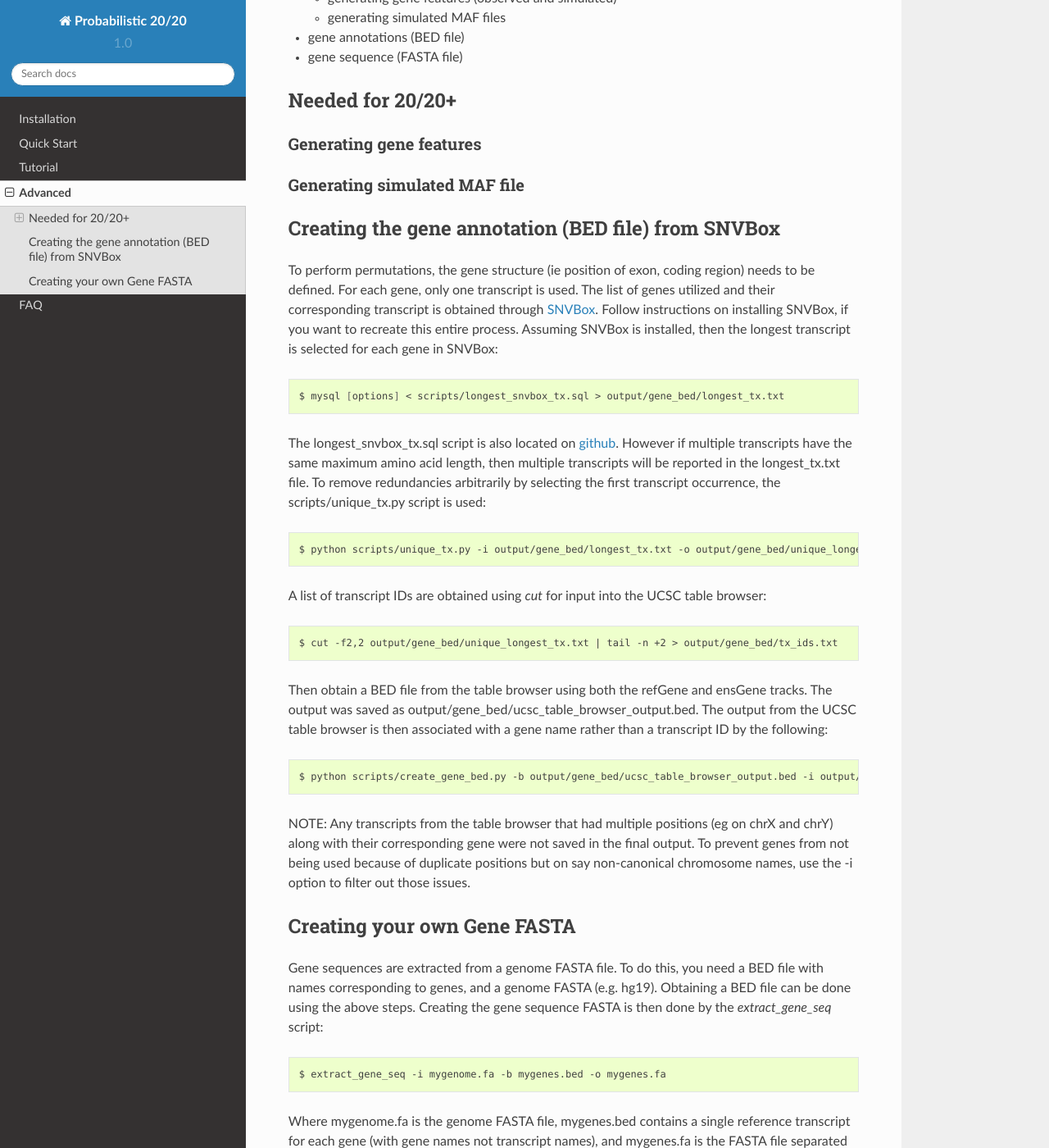
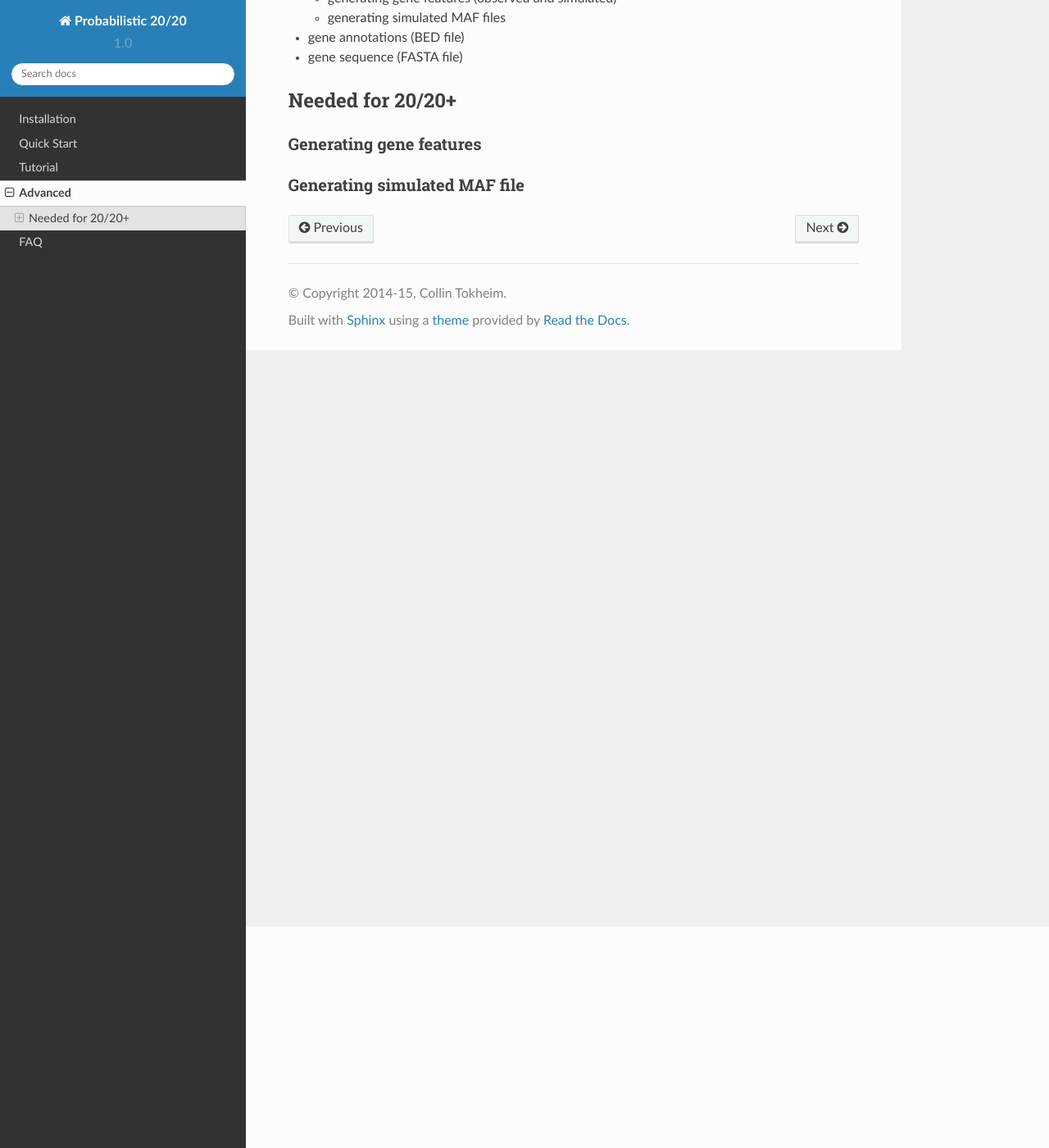
Before and after one commit to KarchinLab/probabilistic2020, a Sphinx documentation site: the page built from doc/advanced_doc.rst, in a window 1280 px wide and 1400 px high, scrolled down 270 px. Shown: the whole window at 82% size. Built offline with Sphinx 7.4.7 and the Read the Docs theme 2.0.0, drawn with Linux system fonts in a browser that asks for light colours; pages that are not in the unit, such as notebooks, are missing from menus; some of the changed text lies outside the part shown.

Commit message:
Small changes to doc

```diff
--- a/doc/advanced_doc.rst
+++ b/doc/advanced_doc.rst
@@ -20,57 +20,3 @@ Generating gene features
 
 Generating simulated MAF file
 +++++++++++++++++++++++++++++
-
-Creating the gene annotation (BED file) from SNVBox
----------------------------------------------------
-
-To perform permutations, the gene structure (ie position of exon, coding region) needs to
-be defined. For each gene, only one transcript is used. The list of genes utilized and
-their corresponding transcript is obtained through `SNVBox <http://wiki.chasmsoftware.org/index.php/Main_Page>`_. Follow instructions on installing SNVBox, if you want to recreate this
-entire process. Assuming SNVBox is installed, then the longest transcript is selected
-for each gene in SNVBox:
-
-.. code-block:: bash
-
-   $ mysql [options] < scripts/longest_snvbox_tx.sql > output/gene_bed/longest_tx.txt
-
-The longest_snvbox_tx.sql script is also located on `github <https://gist.github.com/ctokheim/18363041037e375f411c>`_.
-However if multiple transcripts have the same maximum amino acid length, then multiple
-transcripts will be reported in the longest_tx.txt file. To remove redundancies
-arbitrarily by selecting the first transcript occurrence, the scripts/unique_tx.py script
-is used:
-
-.. code-block:: bash
-
-   $ python scripts/unique_tx.py -i output/gene_bed/longest_tx.txt -o output/gene_bed/unique_longest_tx.txt
-
-A list of transcript IDs are obtained using `cut` for input into the UCSC table browser:
-
-.. code-block:: bash
-
-   $ cut -f2,2 output/gene_bed/unique_longest_tx.txt | tail -n +2 > output/gene_bed/tx_ids.txt
-
-Then obtain a BED file from the table browser using both the refGene and ensGene tracks.
-The output was saved as output/gene_bed/ucsc_table_browser_output.bed. The output from the UCSC table browser is then associated with a gene name rather than a transcript ID by the following:
-
-.. code-block:: bash
-
-   $ python scripts/create_gene_bed.py -b output/gene_bed/ucsc_table_browser_output.bed -i output/gene_bed/ignore_chroms.txt -g output/gene_bed/unique_longest_tx.txt -o data/snvboxGenes.bed
-
-NOTE: Any transcripts from the table browser that had multiple positions (eg on chrX
-and chrY) along with their corresponding gene were not saved in the final output. To prevent genes from not being used because of duplicate positions but on say non-canonical chromosome names, use the -i option to filter out those issues.
-
-Creating your own Gene FASTA
-----------------------------
-
-Gene sequences are extracted from a genome FASTA file. To do this, you need
-a BED file with names corresponding to genes, and a genome FASTA (e.g. hg19).
-Obtaining a BED file can be done using the above steps. Creating the gene
-sequence FASTA is then done by the `extract_gene_seq` script:
-
-.. code-block:: bash
-
-    $ extract_gene_seq -i mygenome.fa -b mygenes.bed -o mygenes.fa
-
-Where mygenome.fa is the genome FASTA file, mygenes.bed contains a single reference transcript for each gene (with gene names not transcript names), and mygenes.fa is the FASTA
-file separated out by genes.
```
Also changed, not shown: doc/tutorial.rst (+25 -4 lines).
